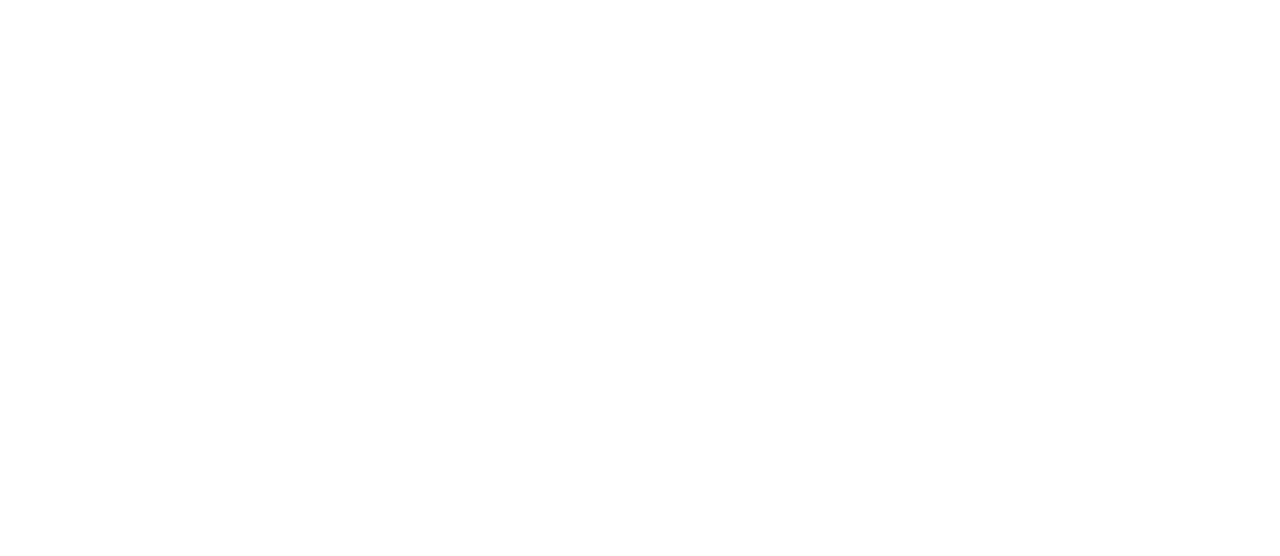
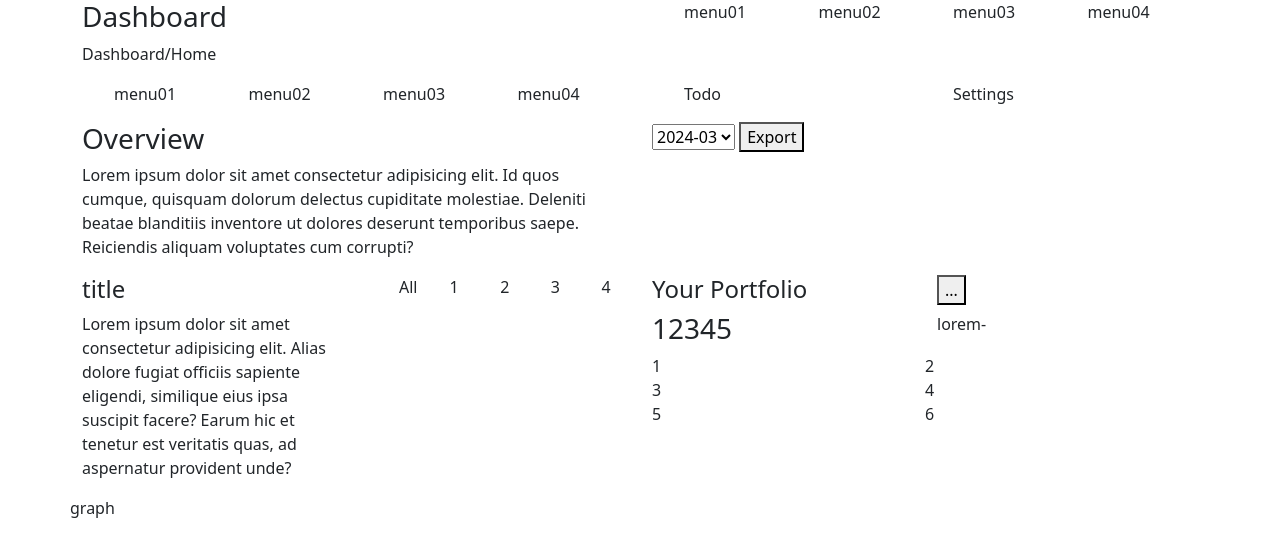
Before and after one commit to woolen-h/tea100, a plain HTML site: page admin.html in a window 1280 px wide. Drawn offline with nearby package versions, Linux system fonts and the light colour scheme.

Commit message:
[Add] Bootstrap, Reset.css

```diff
--- a/admin.html
+++ b/admin.html
@@ -4,11 +4,120 @@
     <meta charset="UTF-8">
     <meta name="viewport" content="width=device-width, initial-scale=1.0">
     <title>[Admin] Tea 100</title>
+    <link rel="stylesheet" href="./src/css/reset.css">
+    <link href="https://cdn.jsdelivr.net/npm/bootstrap@5.3.2/dist/css/bootstrap.min.css" rel="stylesheet" integrity="sha384-T3c6CoIi6uLrA9TneNEoa7RxnatzjcDSCmG1MXxSR1GAsXEV/Dwwykc2MPK8M2HN" crossorigin="anonymous">
+    <script src="https://cdn.jsdelivr.net/npm/bootstrap@5.3.2/dist/js/bootstrap.bundle.min.js" integrity="sha384-C6RzsynM9kWDrMNeT87bh95OGNyZPhcTNXj1NW7RuBCsyN/o0jlpcV8Qyq46cDfL" crossorigin="anonymous"></script>
 </head>
 <body>
-    <header></header>
+    <header>
+
+    </header>
     <main>
-        <section></section>
+        <section>
+            <div class="container">
+                <div class="row">
+                    <div class="col">
+                        <h3>Dashboard</h3>
+                        <p>Dashboard/Home</p>
+                    </div>
+                    <div class="col">
+                        <ul class="row">
+                            <li class="col">menu01</li>
+                            <li class="col">menu02</li>
+                            <li class="col">menu03</li>
+                            <li class="col">menu04</li>
+                        </ul>
+                    </div>
+                </div>
+                <div class="row">
+                    <div class="col">
+                        <ul class="row">
+                            <li class="col">menu01</li>
+                            <li class="col">menu02</li>
+                            <li class="col">menu03</li>
+                            <li class="col">menu04</li>
+                        </ul>
+                    </div>
+                    <div class="col">
+                        <ul class="row">
+                            <li class="col">Todo</li>
+                            <li class="col">Settings</li>
+                        </ul>
+                    </div>
+                </div>
+                <div class="row">
+                    <div class="col">
+                        <h3>Overview</h3>
+                        <p>Lorem ipsum dolor sit amet consectetur adipisicing elit. Id quos cumque, quisquam dolorum delectus cupiditate molestiae. Deleniti beatae blanditiis inventore ut dolores deserunt temporibus saepe. Reiciendis aliquam voluptates cum corrupti?</p>
+                    </div>
+                    <div class="col">
+                        <select name="" id="">
+                            <option value="1">2024-03</option>
+                            <option value="2">2024-04</option>
+                            <option value="3">2024-05</option>
+                            <option value="4">2024-06</option>
+                            <option value="5">2024-07</option>
+                        </select>
+                        <button type="button">Export</button>
+                    </div>
+                </div>
+                <div class="row">
+                    <div class="col">
+                        <div class="row">
+                            <div class="col">
+                                <h4>title</h4>
+                                <p>Lorem ipsum dolor sit amet consectetur adipisicing elit. Alias dolore fugiat officiis sapiente eligendi, similique eius ipsa suscipit facere? Earum hic et tenetur est veritatis quas, ad aspernatur provident unde?</p>
+                            </div>
+                            <div class="col">
+                                <ul class="row">
+                                    <li class="col">All</li>
+                                    <li class="col">1</li>
+                                    <li class="col">2</li>
+                                    <li class="col">3</li>
+                                    <li class="col">4</li>
+                                </ul>
+                            </div>
+                        </div>
+                        <div class="row">
+                            graph
+                        </div>
+                    </div>
+                    <div class="col">
+                        <div class="row">
+                            <div class="col">
+                                <h4>Your Portfolio</h4>
+                            </div>
+                            <div class="col">
+                                <button type="button">...</button>
+                            </div>
+                        </div>
+                        <div class="row">
+                            <div class="col">
+                                <h3>12345</h3>
+                            </div>
+                            <div class="col">
+                                <p>lorem-</p>
+                            </div>
+                        </div>
+                        <div class="row">
+                            <div class="row">
+                                <div class="col">1</div>
+                                <div class="col">2</div>
+                            </div>
+                            <div class="row">
+                                <div class="col">3</div>
+                                <div class="col">4</div>
+                            </div>
+                            <div class="row">
+                                <div class="col">5</div>
+                                <div class="col">6</div>
+                            </div>
+                        </div>
+                    </div>
+                </div>
+
+            </div>
+        </section>
     </main>
     <footer></footer>
 </body>
--- /dev/null
+++ b/src/css/reset.css
@@ -0,0 +1,54 @@
+* {
+	box-sizing: border-box;
+}
+html, body, div, span, applet, object, iframe,
+h1, h2, h3, h4, h5, h6, p, blockquote, pre,
+a, abbr, acronym, address, big, cite, code,
+del, dfn, em, img, ins, kbd, q, s, samp,
+small, strike, strong, sub, sup, tt, var,
+b, u, i, center,
+dl, dt, dd, ol, ul, li,
+fieldset, form, label, legend,
+table, caption, tbody, tfoot, thead, tr, th, td,
+article, aside, canvas, details, embed,
+figure, figcaption, footer, header, hgroup,
+menu, nav, output, ruby, section, summary,
+time, mark, audio, video, a:link, a:visited, a:hover, a:active {
+	margin: 0;
+	padding: 0;
+	border: 0;
+	font-size: 100%;
+	font: inherit;
+	vertical-align: baseline;
+	text-decoration: none;
+}
+/* HTML5 display-role reset for older browsers */
+article, aside, details, figcaption, figure,
+footer, header, hgroup, menu, nav, section {
+	display: block;
+}
+body {
+	line-height: 1;
+}
+ol, ul {
+	list-style: none;
+}
+blockquote, q {
+	quotes: none;
+}
+blockquote:before, blockquote:after,
+q:before, q:after {
+	content: '';
+	content: none;
+}
+table {
+	border-collapse: collapse;
+	border-spacing: 0;
+}
+a {
+	color: black;
+}
+/* input 포커스 하이라이트 삭제 */
+input:focus {
+	outline: none;
+}
```
